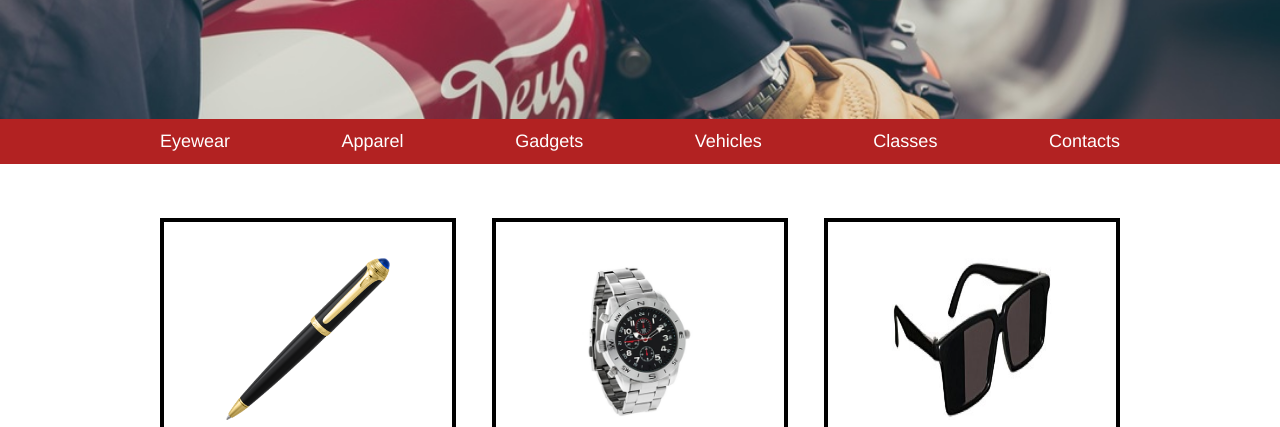
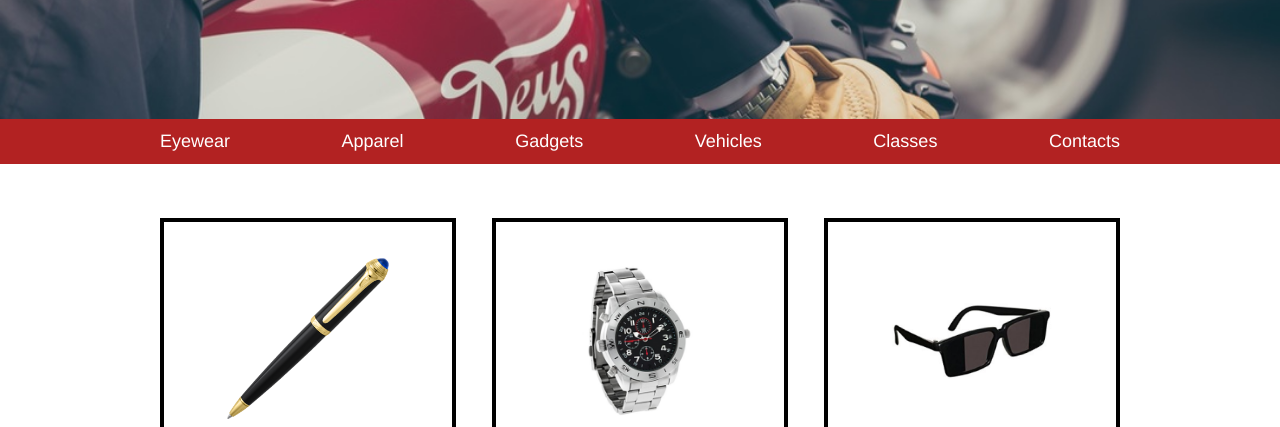
Before and after one commit to cbaldarelli/SecretAgentSupply, a plain HTML site: page index.html in a window 1280 px wide. Shown: the part 373-800 px from the top of the page. Drawn offline with Linux system fonts and the light colour scheme.

Commit message:
Fix glasses image

```diff
--- a/resources/css/style.css
+++ b/resources/css/style.css
@@ -98,13 +98,15 @@ nav .short {
   display: flex;
   flex-direction: row;
   justify-content: space-between;
-  margin-top: 3rem;
+  margin: 3rem 0;
 }
 
 .product {
   border: 4px solid black;
   width: 30%;
-  height: auto;
+  height: 15rem;
+  display: flex;
+  flex-direction: column;
 }
 .product-image {
   display: flex;
@@ -112,13 +114,18 @@ nav .short {
 }
 
 .product-image img {
-  margin-top: 2rem;
-  margin-bottom: 2rem;
-  height: 9rem;
-
+  padding: 2rem 2rem;
+  max-height: 9rem;
+  max-width: 9rem;
 }
 #glasses img {
-  width: 9rem; /*NEED TO FIX */
+  max-height: 100%;
+  width: auto;
+  display: block;
+  align-items: center;
+  justify-content: center;
+  padding-top: 4.5rem;
+  padding-bottom: 4.5rem;
 }
 
 .product-name {
@@ -169,7 +176,9 @@ footer {
 
 /*media queries*/
 
-@media only screen and (max-width:1024px) {
+
+/*Tablets*/
+@media only screen and (min-width:471px) and (max-width:1024px) {
   .hero {
     justify-content: flex-start;
   }
@@ -189,3 +198,22 @@ nav {
   width: 47%;
 }
 }
+
+/*Smart Phones, not displaying, not sure why*/
+@media only screen and (max-width:470px) {
+  .hero {
+  }
+  #herocontent {
+    width: 100%;
+    align-items: baseline;
+  }
+
+  .hero-text h3 {
+    font-size: 0.77rem;
+    font-weight: bold;
+  }
+  .hero-text h1 {
+    font-size: 1rem;
+    font-weight: bold;
+  }
+}
```
Also changed, not shown: 2 other files.
